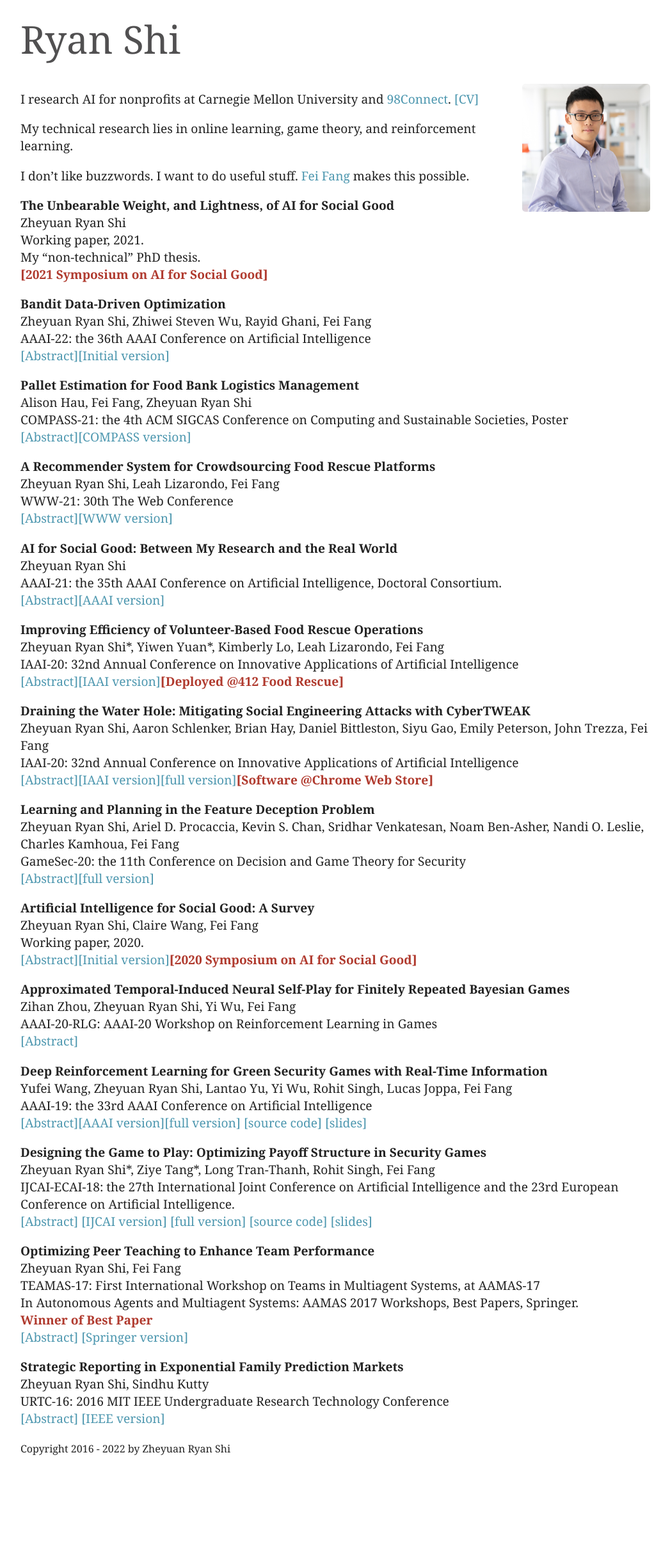
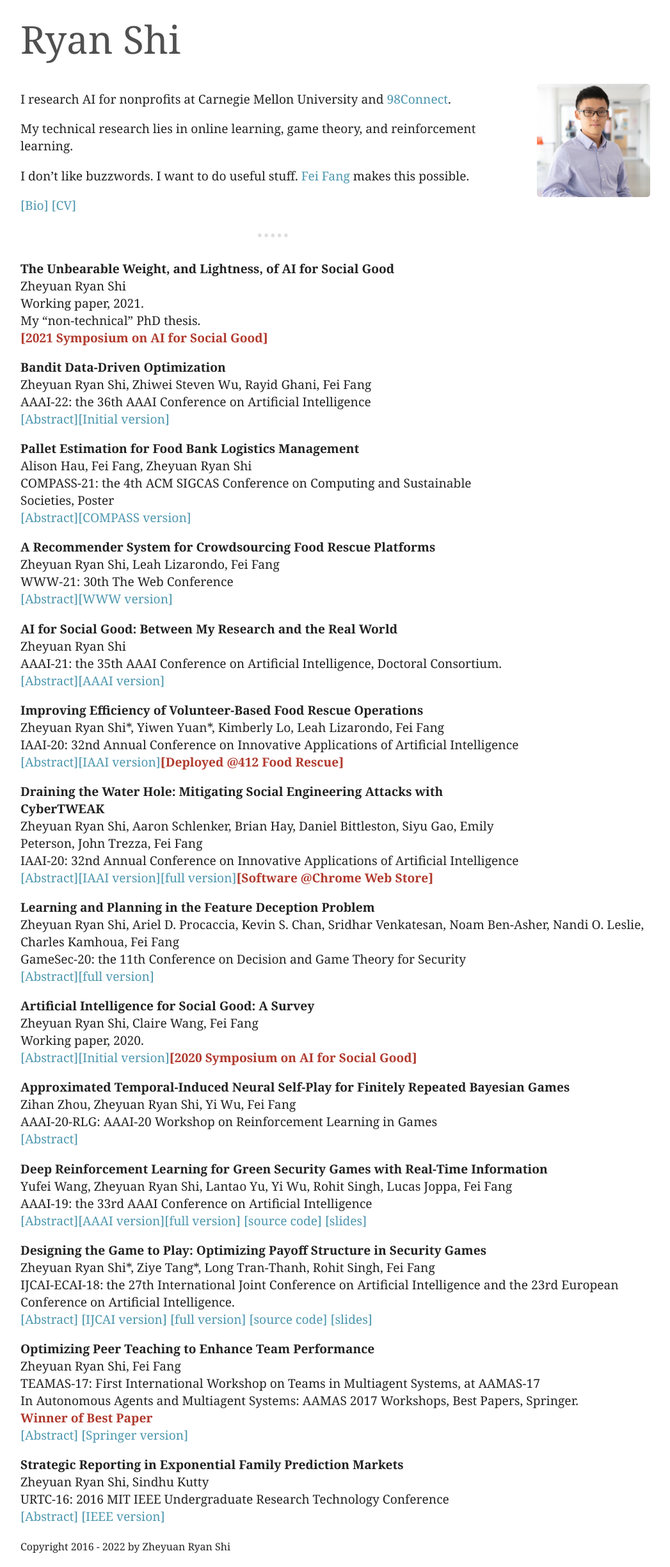
Before and after one commit to ryanzshi/ryanzshi.github.io, a Jekyll site: the page built from index.md, in a window 1280 px wide. Shown: the whole page at 64% size, without its empty margins (116-1163 px from the left). Built offline with Jekyll 4.4.1, drawn with Linux system fonts in a browser that asks for light colours; before the commit the page ends 2296 px from its top, so only the background shows below that.

Commit message:
fix image, add bio

```diff
--- a/index.md
+++ b/index.md
@@ -15,13 +15,13 @@
 <img class="profile-picture" src="assets/ryan.jpg">
 
 
-I research AI for nonprofits at Carnegie Mellon University and [98Connect](https://www.98connect.org/). [[CV]](assets/RS_CV_web.pdf)
+
+I research AI for nonprofits at Carnegie Mellon University and [98Connect](https://www.98connect.org/).
 
 My technical research lies in online learning, game theory, and reinforcement learning.
 
 I don't like buzzwords. I want to do useful stuff. [Fei Fang](https://feifang.info/) makes this possible.
 
-<!-- [<b><font color="#B03A2E">2021 Symposium on AI for Social Good, April 30, 2021.</font></b>](http://aiandsocialgood.org/aisoc21) -->
 
 <script>
 function absCHF(Id) {
@@ -33,6 +33,15 @@
     }
 }
 </script>
+
+<a id="bio-button" onclick="absCHF('abs-bio')">[Bio]</a> [[CV]](assets/RS_CV_web.pdf)
+<div id="abs-bio" style="display:none;">
+<blockquote>
+Ryan Shi is a PhD candidate of Societal Computing in the School of Computer Science at CMU and founder of 98Connect. He works with nonprofit organizations to address societal challenges in food security, wildlife conservation, and public health using AI. Some of his work has been deployed. Shi studies game theory, online learning, and reinforcement learning on problems motivated by non-profit applications. He organized the AI for Social Good Symposia in 2020 and 2021. He is the recipient of a Siebel Scholarship and a Carnegie Mellon Presidential Fellowship. Shi grew up in Henan, China before moving to the US, where he graduated from Swarthmore College with a B.A. in mathematics and computer science.
+</blockquote>
+</div>
+
+---
 
 **The Unbearable Weight, and Lightness, of AI for Social Good**
 <br>
```
Also changed, not shown: Gemfile.lock, css/main.min.css, 1 other file.
